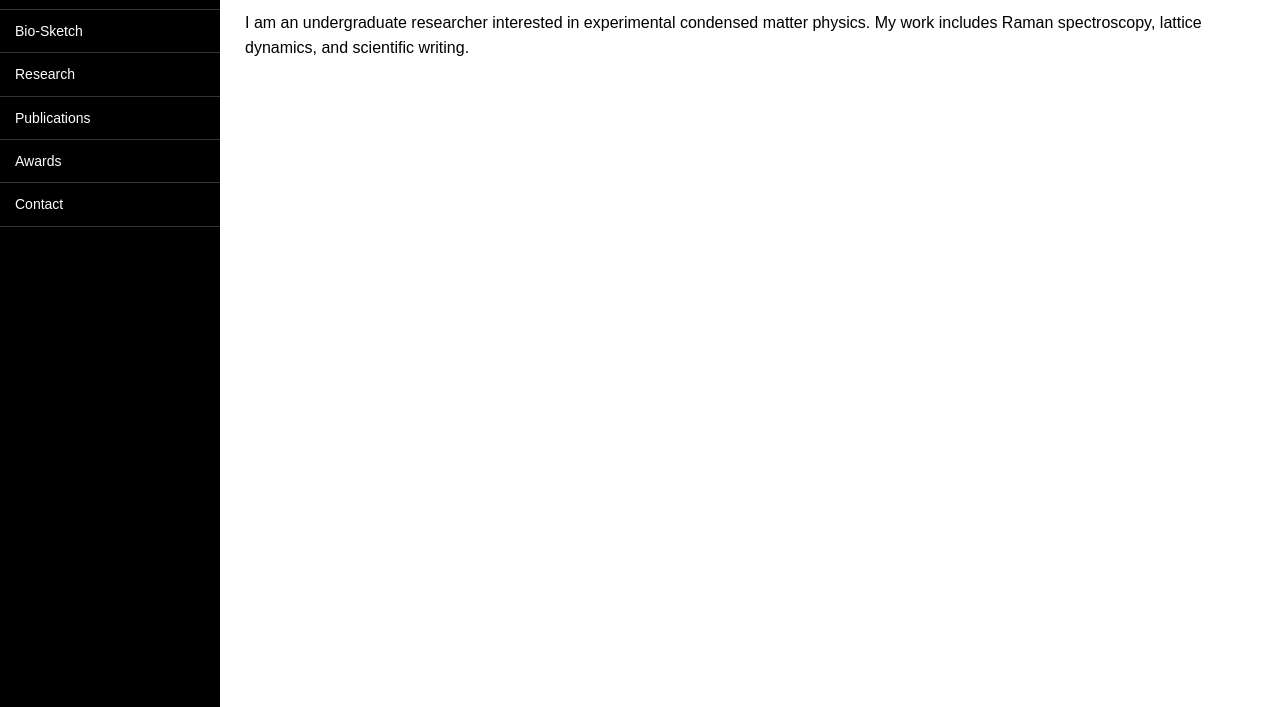
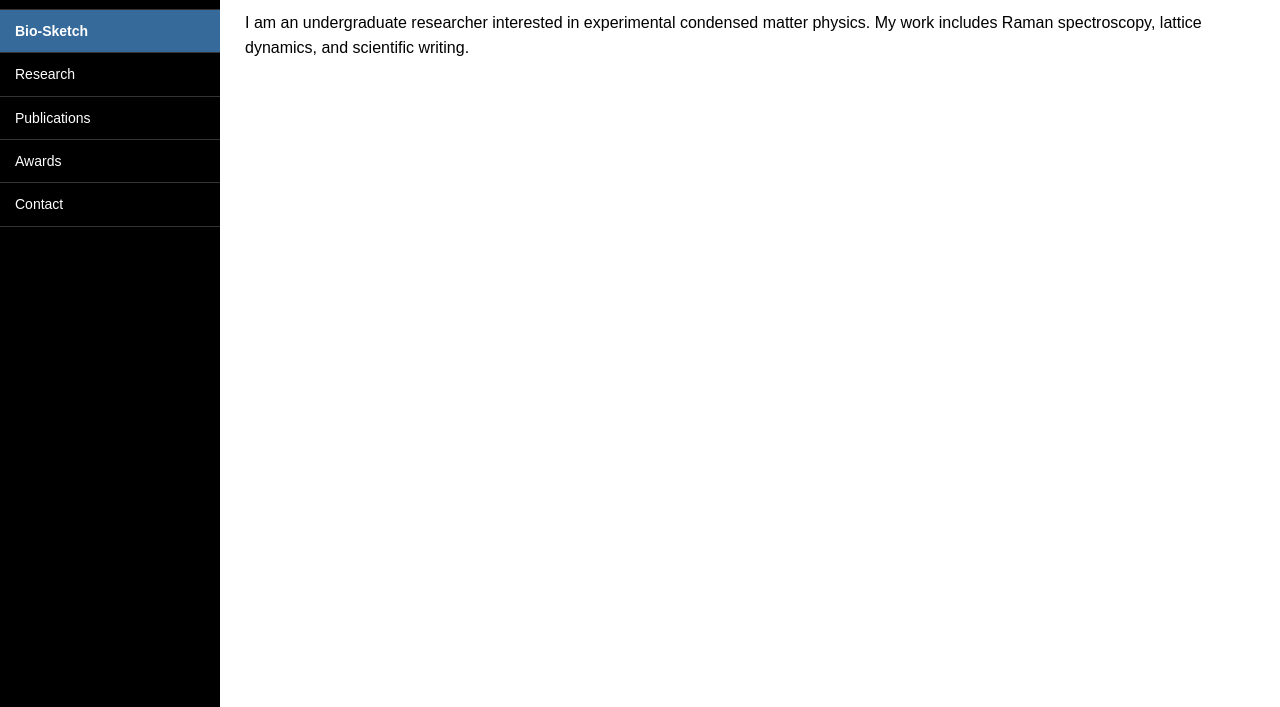
Before and after one commit to anirban-2407/WEB, a plain HTML site: page bio.html in a window 1280 px wide. Shown: the part 203-910 px from the top of the page. Drawn offline with Linux system fonts and the light colour scheme.

Commit message:
Highlight active menu item for Bio-Sketch

```diff
--- a/bio.html
+++ b/bio.html
@@ -16,7 +16,7 @@
 <div class="sidebar">
   <h3>[ MENU ]</h3>
   <a href="index.html">Home</a>
-  <a href="bio.html">Bio-Sketch</a>
+  <a href="bio.html" class="active">Bio-Sketch</a>
   <a href="research.html">Research</a>
   <a href="publications.html">Publications</a>
   <a href="awards.html">Awards</a>
```
